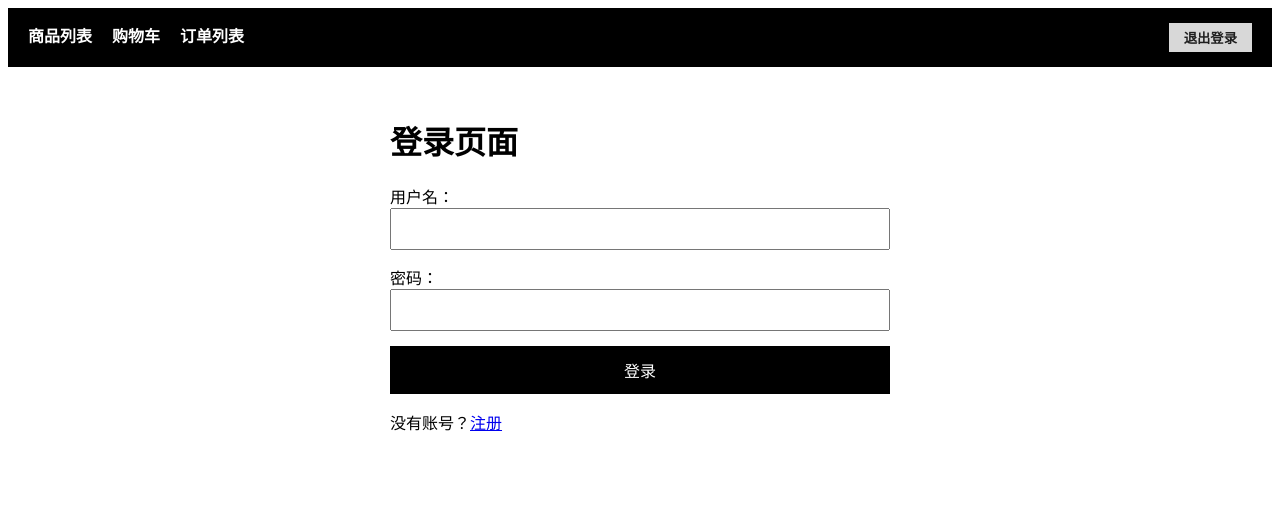
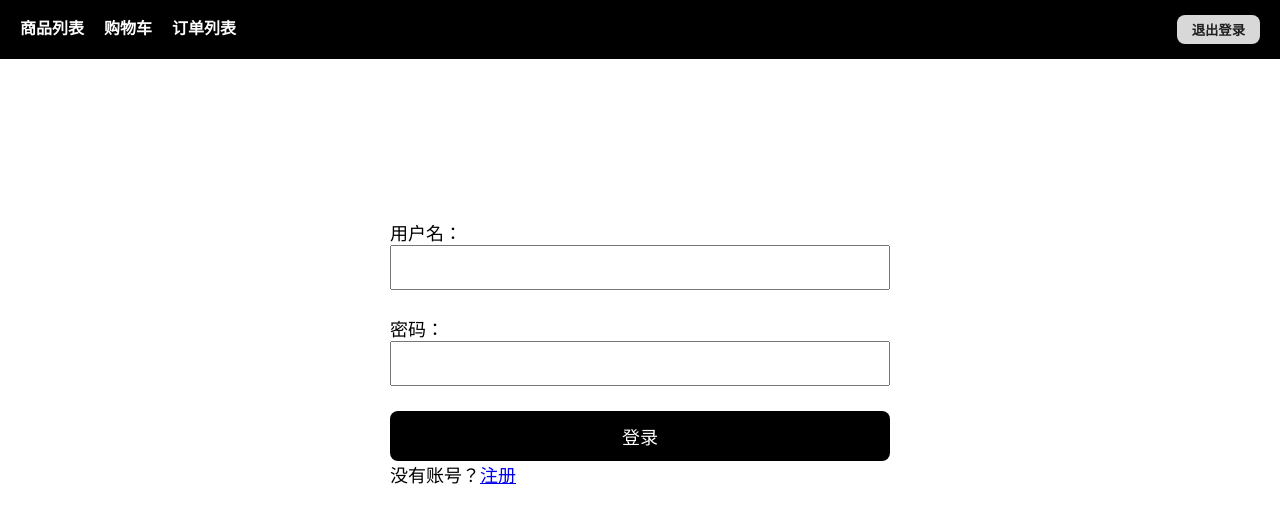
Before and after one commit to shiroe120/vue-shop-for-shcool-lab, a Vue app in the folder my-vue-shop/: page /login in a window 1280 px wide. Shown: the top 522 px of the page. Built offline with nearby package versions, Linux system fonts and the light colour scheme.

Commit message:
美化样式

```diff
--- a/my-vue-shop/src/App.vue
+++ b/my-vue-shop/src/App.vue
@@ -49,6 +49,7 @@ const logout = () => {
   padding: 5px 15px;
   cursor: pointer;
   font-weight: bold;
+  border-radius: 8px;
 }
 
 .logout-btn:hover {
--- a/my-vue-shop/src/main.js
+++ b/my-vue-shop/src/main.js
@@ -2,4 +2,18 @@ import { createApp } from 'vue'
 import App from './App.vue'
 import router from './routers/index.js'
 
+// 全局样式重置
+const style = document.createElement('style')
+style.textContent = `
+  * {
+    margin: 0;
+    padding: 0;
+  }
+  body {
+    margin: 0;
+    padding: 0;
+  }
+`
+document.head.appendChild(style)
+
 createApp(App).use(router).mount('#app')
--- a/my-vue-shop/src/views/Cart.vue
+++ b/my-vue-shop/src/views/Cart.vue
@@ -160,10 +160,11 @@ onMounted(() => {
 .info button {
   margin-top: 10px;
   padding: 5px 10px;
-  background-color: #f56c6c;
+  background-color: #b14848;
   color: white;
   border: none;
   cursor: pointer;
+  border-radius: 8px;
 }
 
 .cart-controls button {
@@ -171,6 +172,7 @@ onMounted(() => {
   margin-top: 0;
   padding: 5px 10px;
   color: white;
+  border-radius: 8px;
 }
 
 .error {
--- a/my-vue-shop/src/views/Login.vue
+++ b/my-vue-shop/src/views/Login.vue
@@ -1,6 +1,5 @@
 <template>
   <div class="login-page">
-    <h1>登录页面</h1>
     <form @submit.prevent="handleLogin">
       <div>
         <label>用户名：</label>
@@ -58,16 +57,17 @@ const handleLogin = async () => {
 <style scoped>
 .login-page {
   width: 500px;
-  margin: 50px auto;
+  margin: 160px auto;
+  font-size: 18px;
 }
 form div {
-  margin: 15px 0;
+  margin: 25px 0;
 }
 input {
   width: 100%;
   padding: 10px;
   box-sizing: border-box;
-  font-size: 16px;
+  font-size: 18px;
 }
 button {
   width: 100%;
@@ -76,6 +76,7 @@ button {
   color: white;
   border: none;
   cursor: pointer;
-  font-size: 16px;
+  font-size: 18px;
+  border-radius: 8px;
 }
 </style>
--- a/my-vue-shop/src/views/ProductList.vue
+++ b/my-vue-shop/src/views/ProductList.vue
@@ -93,8 +93,9 @@ button {
   background-color: #000000;
   color: white;
   border: none;
-  padding: 5px 10px;
+  padding: 10px 16px;
   cursor: pointer;
+  border-radius: 8px;
 }
 
 .error {
--- a/my-vue-shop/src/views/Register.vue
+++ b/my-vue-shop/src/views/Register.vue
@@ -69,5 +69,6 @@ button {
   border: none;
   cursor: pointer;
   font-size: 16px;
+  border-radius: 8px;
 }
 </style>
```
